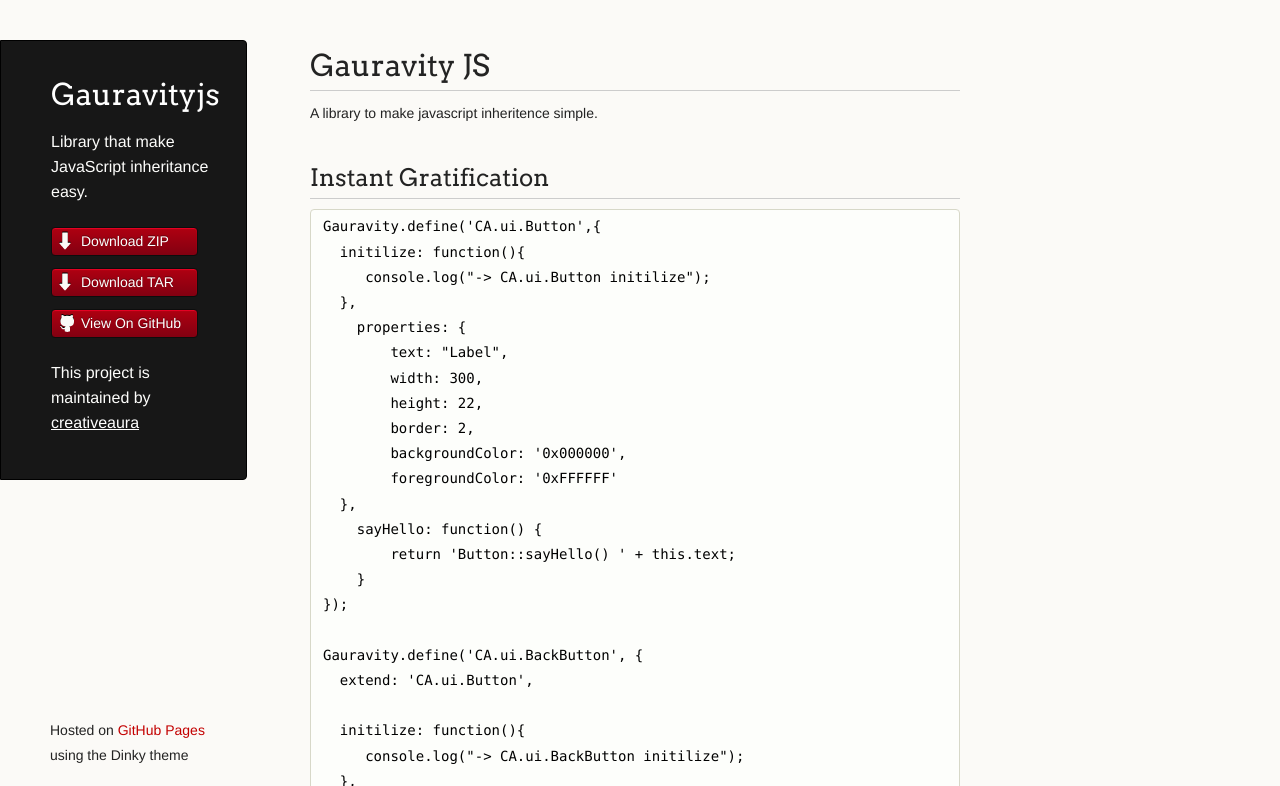
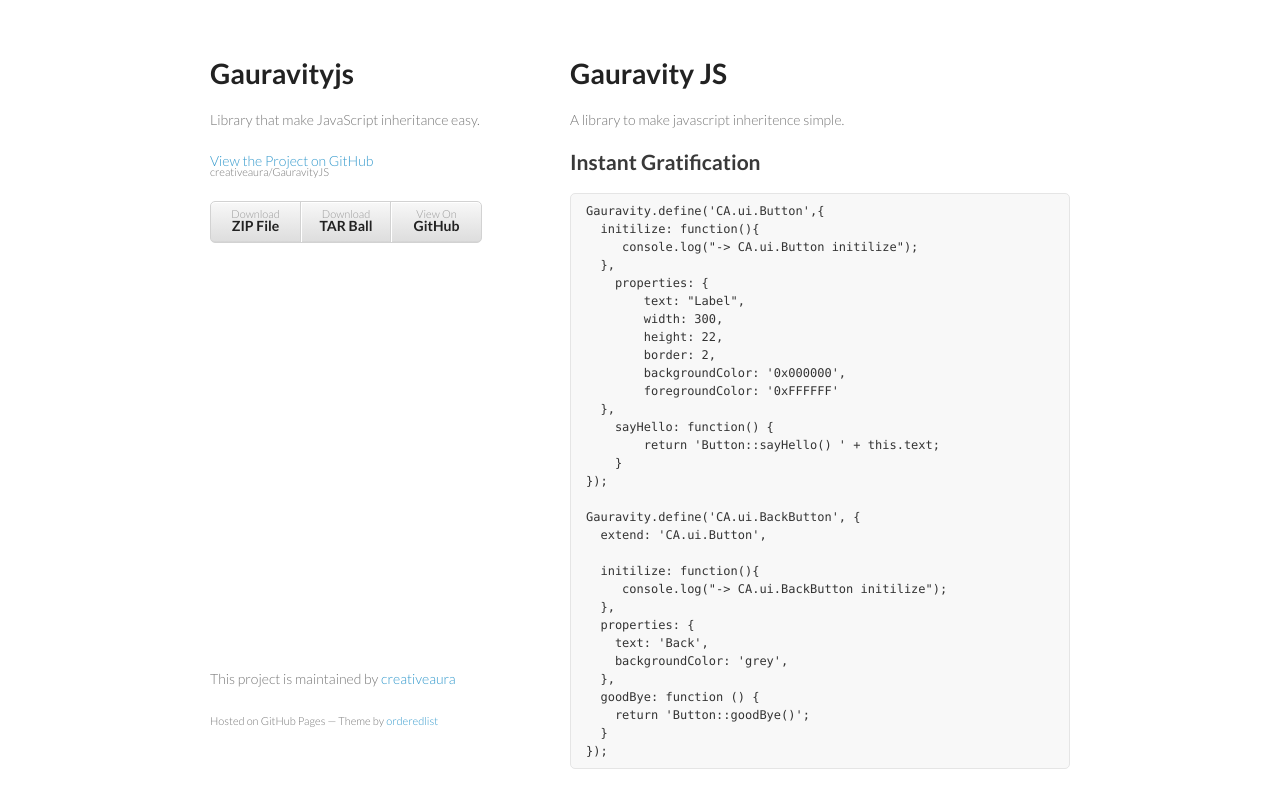
Before and after one commit to creativeaura/GauravityJS, a plain HTML site: page index.html in a window 1280 px wide. Shown: the top 786 px of the page. Drawn offline with Linux system fonts and the light colour scheme.

Commit message:
Create gh-pages branch via GitHub

```diff
--- a/index.html
+++ b/index.html
@@ -7,7 +7,6 @@
 
     <link rel="stylesheet" href="stylesheets/styles.css">
     <link rel="stylesheet" href="stylesheets/pygment_trac.css">
-    <script src="javascripts/scale.fix.js"></script>
     <meta name="viewport" content="width=device-width, initial-scale=1, user-scalable=no">
     <!--[if lt IE 9]>
     <script src="//html5shiv.googlecode.com/svn/trunk/html5.js"></script>
@@ -16,18 +15,17 @@
   <body>
     <div class="wrapper">
       <header>
-        <h1 class="header">Gauravityjs</h1>
-        <p class="header">Library that make JavaScript inheritance easy.</p>
+        <h1>Gauravityjs</h1>
+        <p>Library that make JavaScript inheritance easy.</p>
+
+        <p class="view"><a href="https://github.com/creativeaura/GauravityJS">View the Project on GitHub <small>creativeaura/GauravityJS</small></a></p>
+
 
         <ul>
-          <li class="download"><a class="buttons" href="https://github.com/creativeaura/GauravityJS/zipball/master">Download ZIP</a></li>
-          <li class="download"><a class="buttons" href="https://github.com/creativeaura/GauravityJS/tarball/master">Download TAR</a></li>
-          <li><a class="buttons github" href="https://github.com/creativeaura/GauravityJS">View On GitHub</a></li>
+          <li><a href="https://github.com/creativeaura/GauravityJS/zipball/master">Download <strong>ZIP File</strong></a></li>
+          <li><a href="https://github.com/creativeaura/GauravityJS/tarball/master">Download <strong>TAR Ball</strong></a></li>
+          <li><a href="https://github.com/creativeaura/GauravityJS">View On <strong>GitHub</strong></a></li>
         </ul>
-
-        <p class="header">This project is maintained by <a class="header name" href="https://github.com/creativeaura">creativeaura</a></p>
-
-
       </header>
       <section>
         <h1>Gauravity JS</h1>
@@ -146,10 +144,11 @@
 <h2>More documentation coming soon.</h2>
       </section>
       <footer>
-        <p><small>Hosted on <a href="https://pages.github.com">GitHub Pages</a> using the Dinky theme</small></p>
+        <p>This project is maintained by <a href="https://github.com/creativeaura">creativeaura</a></p>
+        <p><small>Hosted on GitHub Pages &mdash; Theme by <a href="https://github.com/orderedlist">orderedlist</a></small></p>
       </footer>
     </div>
-    <!--[if !IE]><script>fixScale(document);</script><![endif]-->
+    <script src="javascripts/scale.fix.js"></script>
 
   </body>
 </html>
--- a/stylesheets/styles.css
+++ b/stylesheets/styles.css
@@ -1,328 +1,186 @@
-@import url(https://fonts.googleapis.com/css?family=Arvo:400,700,400italic);
-
-/* MeyerWeb Reset */
-
-html, body, div, span, applet, object, iframe,
-h1, h2, h3, h4, h5, h6, p, blockquote, pre,
-a, abbr, acronym, address, big, cite, code,
-del, dfn, em, img, ins, kbd, q, s, samp,
-small, strike, strong, sub, sup, tt, var,
-b, u, i, center,
-dl, dt, dd, ol, ul, li,
-fieldset, form, label, legend,
-table, caption, tbody, tfoot, thead, tr, th, td,
-article, aside, canvas, details, embed,
-figure, figcaption, footer, header, hgroup,
-menu, nav, output, ruby, section, summary,
-time, mark, audio, video {
-  margin: 0;
-  padding: 0;
-  border: 0;
-  font: inherit;
-  vertical-align: baseline;
-}
-
-
-/* Base text styles */
+@import url(https://fonts.googleapis.com/css?family=Lato:300italic,700italic,300,700);
 
 body {
-  padding:10px 50px 0 0;
-  font-family:"Helvetica Neue", Helvetica, Arial, sans-serif;
-	font-size: 14px;
-	color: #232323;
-	background-color: #FBFAF7;
-	margin: 0;
-	line-height: 1.8em;
-	-webkit-font-smoothing: antialiased;
-
+  padding:50px;
+  font:14px/1.5 Lato, "Helvetica Neue", Helvetica, Arial, sans-serif;
+  color:#777;
+  font-weight:300;
 }
 
 h1, h2, h3, h4, h5, h6 {
-  color:#232323;
-  margin:36px 0 10px;
+  color:#222;
+  margin:0 0 20px;
 }
 
-p, ul, ol, table, dl {
-  margin:0 0 22px;
+p, ul, ol, table, pre, dl {
+  margin:0 0 20px;
 }
 
 h1, h2, h3 {
-	font-family: Arvo, Monaco, serif;
-  line-height:1.3;
-	font-weight: normal;
-}
-
-h1,h2, h3 {
-	display: block;
-	border-bottom: 1px solid #ccc;
-	padding-bottom: 5px;
+  line-height:1.1;
 }
 
 h1 {
-	font-size: 30px;
+  font-size:28px;
 }
 
 h2 {
-	font-size: 24px;
+  color:#393939;
 }
 
-h3 {
-	font-size: 18px;
-}
-
-h4, h5, h6 {
-	font-family: Arvo, Monaco, serif;
-	font-weight: 700;
+h3, h4, h5, h6 {
+  color:#494949;
 }
 
 a {
-  color:#C30000;
-  font-weight:200;
+  color:#39c;
+  font-weight:400;
   text-decoration:none;
 }
 
-a:hover {
-	text-decoration: underline;
+a small {
+  font-size:11px;
+  color:#777;
+  margin-top:-0.6em;
+  display:block;
 }
 
-a small {
-	font-size: 12px;
+.wrapper {
+  width:860px;
+  margin:0 auto;
 }
 
-em {
-	font-style: italic;
+blockquote {
+  border-left:1px solid #e5e5e5;
+  margin:0;
+  padding:0 0 0 20px;
+  font-style:italic;
+}
+
+code, pre {
+  font-family:Monaco, Bitstream Vera Sans Mono, Lucida Console, Terminal;
+  color:#333;
+  font-size:12px;
+}
+
+pre {
+  padding:8px 15px;
+  background: #f8f8f8;
+  border-radius:5px;
+  border:1px solid #e5e5e5;
+  overflow-x: auto;
+}
+
+table {
+  width:100%;
+  border-collapse:collapse;
+}
+
+th, td {
+  text-align:left;
+  padding:5px 10px;
+  border-bottom:1px solid #e5e5e5;
+}
+
+dt {
+  color:#444;
+  font-weight:700;
+}
+
+th {
+  color:#444;
+}
+
+img {
+  max-width:100%;
+}
+
+header {
+  width:270px;
+  float:left;
+  position:fixed;
+}
+
+header ul {
+  list-style:none;
+  height:40px;
+
+  padding:0;
+
+  background: #eee;
+  background: -moz-linear-gradient(top, #f8f8f8 0%, #dddddd 100%);
+  background: -webkit-gradient(linear, left top, left bottom, color-stop(0%,#f8f8f8), color-stop(100%,#dddddd));
+  background: -webkit-linear-gradient(top, #f8f8f8 0%,#dddddd 100%);
+  background: -o-linear-gradient(top, #f8f8f8 0%,#dddddd 100%);
+  background: -ms-linear-gradient(top, #f8f8f8 0%,#dddddd 100%);
+  background: linear-gradient(top, #f8f8f8 0%,#dddddd 100%);
+
+  border-radius:5px;
+  border:1px solid #d2d2d2;
+  box-shadow:inset #fff 0 1px 0, inset rgba(0,0,0,0.03) 0 -1px 0;
+  width:270px;
+}
+
+header li {
+  width:89px;
+  float:left;
+  border-right:1px solid #d2d2d2;
+  height:40px;
+}
+
+header ul a {
+  line-height:1;
+  font-size:11px;
+  color:#999;
+  display:block;
+  text-align:center;
+  padding-top:6px;
+  height:40px;
 }
 
 strong {
+  color:#222;
   font-weight:700;
 }
 
-ul li {
-  list-style: inside;
-  padding-left: 25px;
+header ul li + li {
+  width:88px;
+  border-left:1px solid #fff;
 }
 
-ol li {
-  list-style: decimal inside;
-  padding-left: 20px;
+header ul li + li + li {
+  border-right:none;
+  width:89px;
 }
 
-blockquote {
-  margin: 0;
-  padding: 0 0 0 20px;
-  font-style: italic;
+header ul a strong {
+  font-size:14px;
+  display:block;
+  color:#222;
 }
 
-dl, dt, dd, dl p {
-	font-color: #444;
+section {
+  width:500px;
+  float:right;
+  padding-bottom:50px;
 }
 
-dl dt {
-  font-weight: bold;
-}
-
-dl dd {
-  padding-left: 20px;
-  font-style: italic;
-}
-
-dl p {
-  padding-left: 20px;
-  font-style: italic;
+small {
+  font-size:11px;
 }
 
 hr {
   border:0;
-  background:#ccc;
+  background:#e5e5e5;
   height:1px;
-  margin:0 0 24px;
+  margin:0 0 20px;
 }
 
-/* Images */
-
-img {
-  position: relative;
-  margin: 0 auto;
-  max-width: 650px;
-  padding: 5px;
-  margin: 10px 0 32px 0;
-  border: 1px solid #ccc;
-}
-
-
-/* Code blocks */
-
-code, pre {
-	font-family: Monaco, "Bitstream Vera Sans Mono", "Lucida Console", Terminal, monospace;
-  color:#000;
-  font-size:14px;
-}
-
-pre {
-	padding: 4px 12px;
-  background: #FDFEFB;
-  border-radius:4px;
-  border:1px solid #D7D8C8;
-  overflow: auto;
-  overflow-y: hidden;
-	margin-bottom: 32px;
-}
-
-
-/* Tables */
-
-table {
-  width:100%;
-}
-
-table {
-  border: 1px solid #ccc;
-  margin-bottom: 32px;
-  text-align: left;
- }
-
-th {
-  font-family: 'Arvo', Helvetica, Arial, sans-serif;
-	font-size: 18px;
-	font-weight: normal;
-  padding: 10px;
-  background: #232323;
-  color: #FDFEFB;
- }
-
-td {
-  padding: 10px;
-	background: #ccc;
- }
-
-
-/* Wrapper */
-.wrapper {
-  width:960px;
-}
-
-
-/* Header */
-
-header {
-	background-color: #171717;
-	color: #FDFDFB;
-  width:170px;
+footer {
+  width:270px;
   float:left;
   position:fixed;
-	border: 1px solid #000;
-	-webkit-border-top-right-radius: 4px;
-	-webkit-border-bottom-right-radius: 4px;
-	-moz-border-radius-topright: 4px;
-	-moz-border-radius-bottomright: 4px;
-	border-top-right-radius: 4px;
-	border-bottom-right-radius: 4px;
-	padding: 34px 25px 22px 50px;
-	margin: 30px 25px 0 0;
-	-webkit-font-smoothing: antialiased;
-}
-
-p.header {
-	font-size: 16px;
-}
-
-h1.header {
-	font-family: Arvo, sans-serif;
-	font-size: 30px;
-	font-weight: 300;
-	line-height: 1.3em;
-	border-bottom: none;
-	margin-top: 0;
-}
-
-
-h1.header, a.header, a.name, header a{
-	color: #fff;
-}
-
-a.header {
-	text-decoration: underline;
-}
-
-a.name {
-	white-space: nowrap;
-}
-
-header ul {
-  list-style:none;
-  padding:0;
-}
-
-header li {
-	list-style-type: none;
-  width:132px;
-  height:15px;
-	margin-bottom: 12px;
-	line-height: 1em;
-	padding: 6px 6px 6px 7px;
-
-	background: #AF0011;
-	background: -moz-linear-gradient(top, #AF0011 0%, #820011 100%);
-  background: -webkit-gradient(linear, left top, left bottom, color-stop(0%,#f8f8f8), color-stop(100%,#dddddd));
-  background: -webkit-linear-gradient(top, #AF0011 0%,#820011 100%);
-  background: -o-linear-gradient(top, #AF0011 0%,#820011 100%);
-  background: -ms-linear-gradient(top, #AF0011 0%,#820011 100%);
-  background: linear-gradient(top, #AF0011 0%,#820011 100%);
-
-	border-radius:4px;
-  border:1px solid #0D0D0D;
-
-	-webkit-box-shadow: inset 0px 1px 1px 0 rgba(233,2,38, 1);
-	box-shadow: inset 0px 1px 1px 0 rgba(233,2,38, 1);
-
-}
-
-header li:hover {
-	background: #C3001D;
-	background: -moz-linear-gradient(top, #C3001D 0%, #950119 100%);
-  background: -webkit-gradient(linear, left top, left bottom, color-stop(0%,#f8f8f8), color-stop(100%,#dddddd));
-  background: -webkit-linear-gradient(top, #C3001D 0%,#950119 100%);
-  background: -o-linear-gradient(top, #C3001D 0%,#950119 100%);
-  background: -ms-linear-gradient(top, #C3001D 0%,#950119 100%);
-  background: linear-gradient(top, #C3001D 0%,#950119 100%);
-}
-
-a.buttons {
-	-webkit-font-smoothing: antialiased;
-	background: url(../images/arrow-down.png) no-repeat;
-	font-weight: normal;
-	text-shadow: rgba(0, 0, 0, 0.4) 0 -1px 0;
-	padding: 2px 2px 2px 22px;
-	height: 30px;
-}
-
-a.github {
-	background: url(../images/octocat-small.png) no-repeat 1px;
-}
-
-a.buttons:hover {
-	color: #fff;
-	text-decoration: none;
-}
-
-
-/* Section - for main page content */
-
-section {
-  width:650px;
-  float:right;
-  padding-bottom:50px;
-}
-
-
-/* Footer */
-
-footer {
-  width:170px;
-  float:left;
-  position:fixed;
-  bottom:10px;
-	padding-left: 50px;
+  bottom:50px;
 }
 
 @media print, screen and (max-width: 960px) {
@@ -338,18 +196,14 @@
     width:auto;
   }
 
-	footer {
-		border-top: 1px solid #ccc;
-		margin:0 84px 0 50px;
-		padding:0;
-	}
-
   header {
     padding-right:320px;
   }
 
   section {
-    padding:20px 84px 20px 50px;
+    border:1px solid #e5e5e5;
+    border-width:1px 0;
+    padding:20px 0;
     margin:0 0 20px;
   }
 
@@ -359,8 +213,8 @@
 
   header ul {
     position:absolute;
-    right:130px;
-    top:84px;
+    right:50px;
+    top:52px;
   }
 }
 
@@ -370,38 +224,26 @@
   }
 
   header {
-    padding:10px 20px 0;
-		margin-right: 0;
+    padding:0;
   }
-
-	section {
-    padding:10px 0 10px 20px;
-    margin:0 0 30px;
-  }
-
-	footer {
-		margin: 0 0 0 30px;
-	}
 
   header ul, header p.view {
     position:static;
   }
+
+  pre, code {
+    word-wrap:normal;
+  }
 }
 
 @media print, screen and (max-width: 480px) {
+  body {
+    padding:15px;
+  }
 
-  header ul li.download {
+  header ul {
     display:none;
   }
-
-	footer {
-		margin: 0 0 0 20px;
-	}
-
-	footer a{
-		display:block;
-	}
-
 }
 
 @media print {
```
Also changed, not shown: javascripts/scale.fix.js (+17 -20 lines), params.json (+1 -1 lines), images/arrow-down.png (deleted), images/octocat-small.png (deleted).
